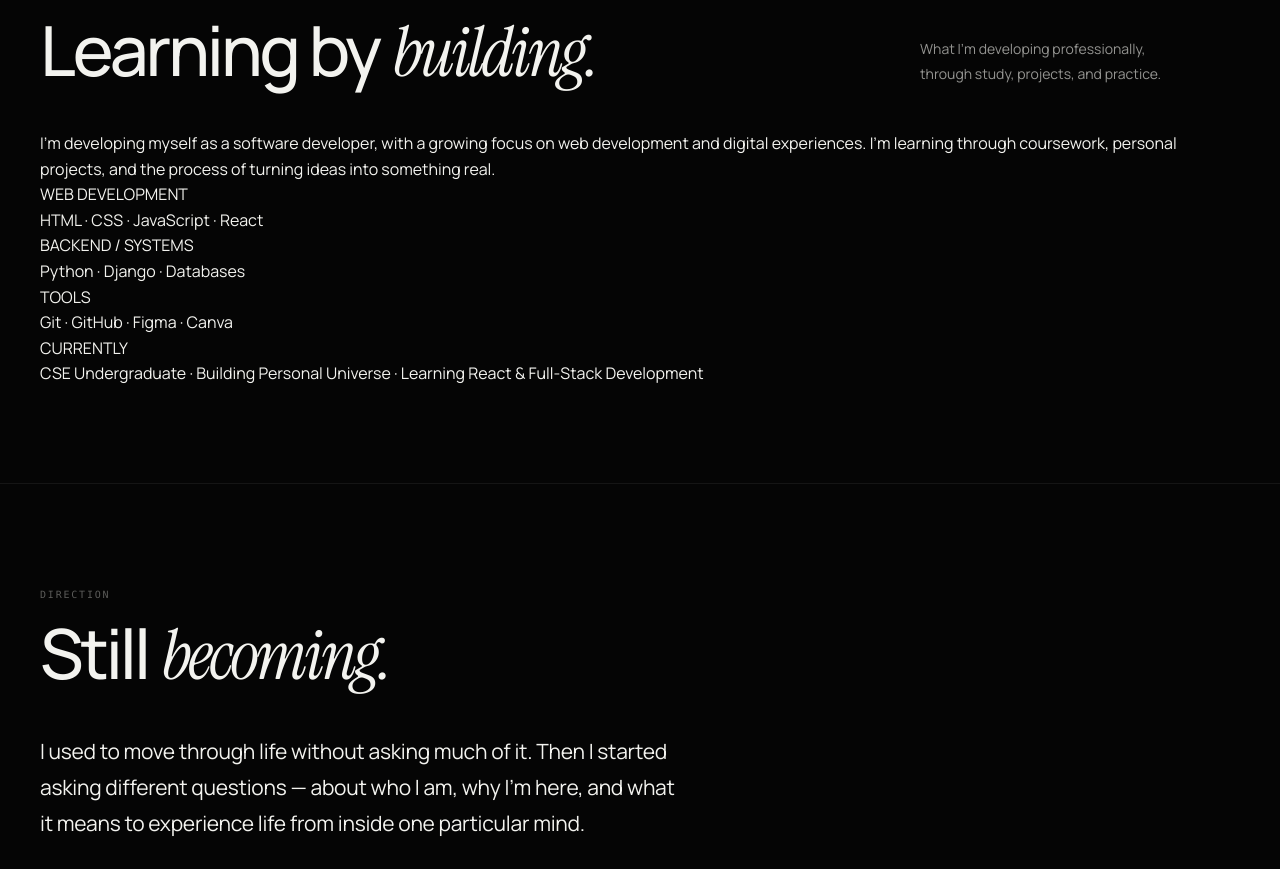
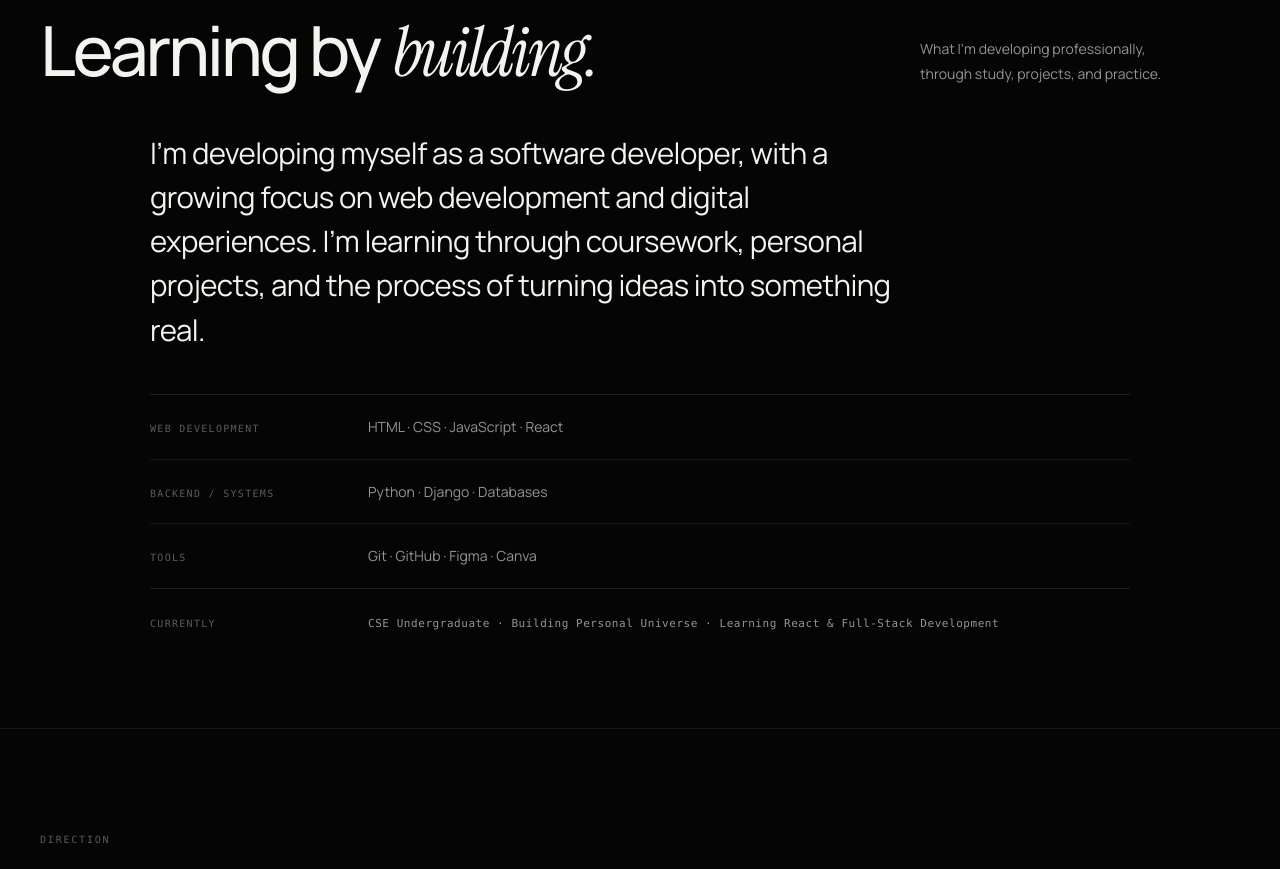
Before and after one commit to shahriarbappy60-ship-it/personal-universe, a React (Vite) app: page /self in a window 1280 px wide. Shown: the part 3740-4609 px from the top of the page. Built offline with nearby package versions, Linux system fonts and the light colour scheme.

Commit message:
Style professional practice section on Self page

```diff
--- a/src/styles/self-page.css
+++ b/src/styles/self-page.css
@@ -565,3 +565,83 @@
     font-size:8.5px;
   }
 }
+
+
+/* Practice — professional context, kept editorial and distinct from Resume */
+.self-page-v2 .self-v2-practice{
+  max-width:980px;
+  margin-inline:auto;
+}
+.self-page-v2 .self-v2-practice-statement{
+  max-width:760px;
+  margin:0 0 42px;
+  font-size:clamp(20px,2.3vw,30px);
+  line-height:1.5;
+  letter-spacing:-.02em;
+  color:var(--text);
+}
+.self-page-v2 .self-v2-practice-list{
+  border-top:1px solid var(--line);
+  border-bottom:1px solid var(--line);
+}
+.self-page-v2 .self-v2-practice-row{
+  display:grid;
+  grid-template-columns:190px minmax(0,1fr);
+  gap:28px;
+  padding:20px 0;
+  border-bottom:1px solid var(--line-soft);
+  align-items:baseline;
+}
+.self-page-v2 .self-v2-practice-row:last-child{border-bottom:0}
+.self-page-v2 .self-v2-practice-label,
+.self-page-v2 .self-v2-practice-current > span{
+  font:500 10px/1.4 var(--font-mono);
+  letter-spacing:.13em;
+  color:var(--faint);
+}
+.self-page-v2 .self-v2-practice-row p{
+  margin:0;
+  font-size:14px;
+  line-height:1.7;
+  color:var(--muted);
+}
+.self-page-v2 .self-v2-practice-current{
+  display:grid;
+  grid-template-columns:190px minmax(0,1fr);
+  gap:28px;
+  margin-top:26px;
+  align-items:baseline;
+}
+.self-page-v2 .self-v2-practice-current p{
+  margin:0;
+  font:500 11px/1.6 var(--font-mono);
+  letter-spacing:.05em;
+  color:var(--muted);
+}
+@media(max-width:768px){
+  .self-page-v2 .self-v2-practice-statement{
+    max-width:620px;
+    margin-bottom:34px;
+    font-size:20px;
+    line-height:1.55;
+  }
+  .self-page-v2 .self-v2-practice-row{
+    grid-template-columns:1fr;
+    gap:7px;
+    padding:18px 0;
+  }
+  .self-page-v2 .self-v2-practice-current{
+    grid-template-columns:1fr;
+    gap:7px;
+    margin-top:22px;
+  }
+  .self-page-v2 .self-v2-practice-current p{
+    font-size:10px;
+    line-height:1.65;
+  }
+}
+@media(max-width:430px){
+  .self-page-v2 .self-v2-practice-statement{
+    font-size:18px;
+  }
+}
```
